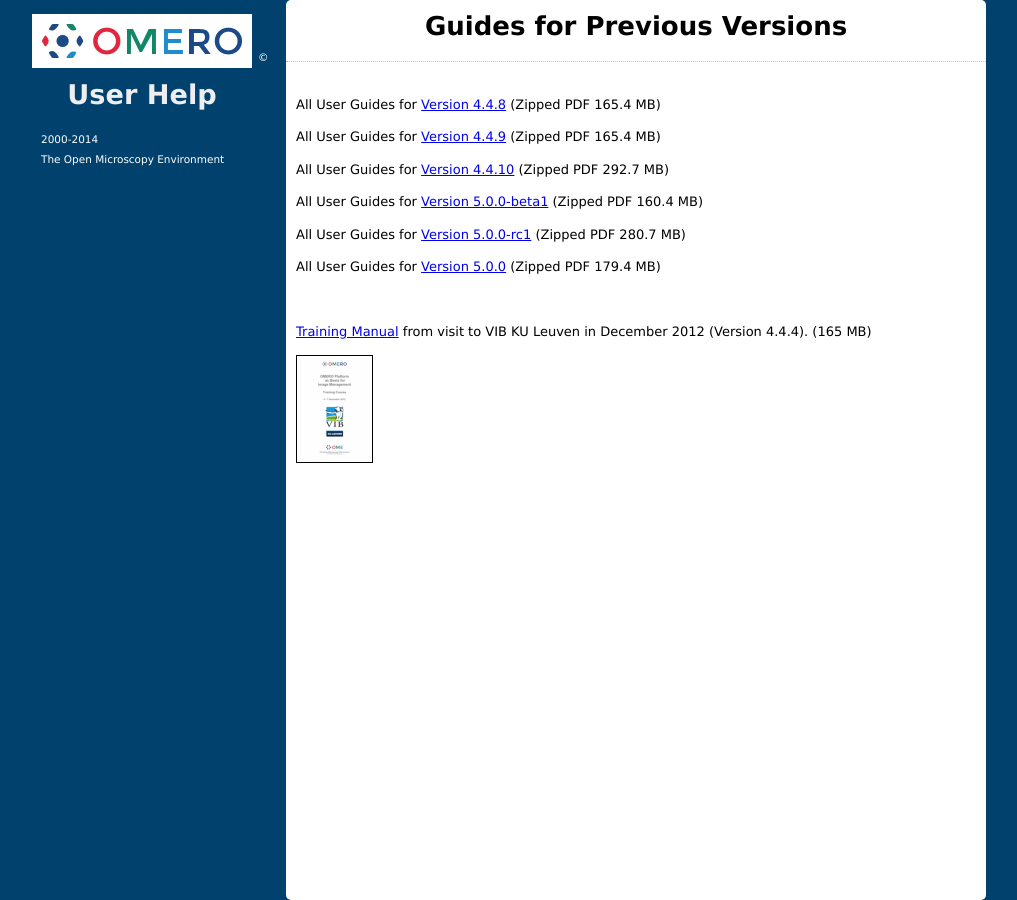
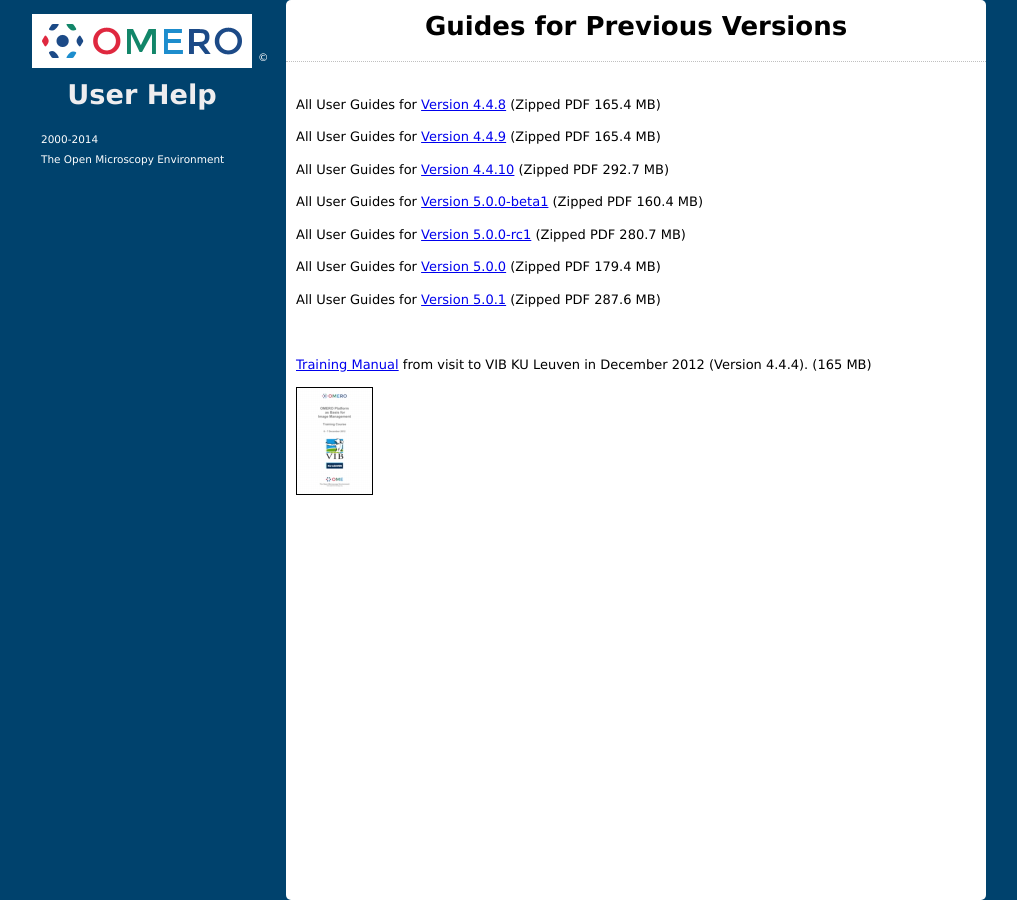
Before and after one commit to snoopycrimecop/ome-help, a Jekyll site: the page built from previous.html, in a window 1280 px wide. Shown: the whole page, without its empty margins (134-1151 px from the left). Built offline with Jekyll 4.4.1, drawn with Linux system fonts in a browser that asks for light colours; Markdown is read by kramdown in place of the engine named in the settings.

Commit message:
Updates for version 5.0.2 release

```diff
--- a/_layouts/default.html
+++ b/_layouts/default.html
@@ -25,7 +25,7 @@
       name: OMERO.insight
       open: no
       children:
-          - name: Importing Data v. 5.0.1
+          - name: Importing Data v. 5.0.2
             link: importing-data-5.html
           - name: Importing Data v. 4.4.11
             link: importing-data-4.html
--- a/getting-started-5.html
+++ b/getting-started-5.html
@@ -23,7 +23,7 @@
 <ol class="step">
 
 <li><p class="first">Download OMERO.insight client at:
-<a class="external-url" href="http://downloads.openmicroscopy.org/omero/5.0.0/" target="_blank">http://downloads.openmicroscopy.org/omero/5.0.0/</a></p>
+<a class="external-url" href="http://downloads.openmicroscopy.org/omero/5.0.0/" target="_blank">http://downloads.openmicroscopy.org/omero/5.0.2/</a></p>
 
 <div class="line-block">
 <div class="line"><br /></div> <!-- end #line -->
--- a/importing-data-5.html
+++ b/importing-data-5.html
@@ -1,6 +1,6 @@
 ---
 layout: default
-title: Importing Data with OMERO.insight v. 5.0.1
+title: Importing Data with OMERO.insight v. 5.0.2
 menu-id: l1-insight
 pdfs:
     - importing-data-5.pdf
--- a/previous.html
+++ b/previous.html
@@ -12,7 +12,8 @@
 <p>All User Guides for <a href="pdf/archives/OMERO_User_Guides_4_4_9.zip">Version 4.4.10</a> (Zipped PDF 292.7 MB)</p>
 <p>All User Guides for <a href="pdf/archives/OMERO_User_Guides_5_0_0_beta1.zip">Version 5.0.0-beta1</a> (Zipped PDF 160.4 MB)</p>
 <p>All User Guides for <a href="pdf/archives/OMERO_User_Guides_5_0_0_rc1.zip">Version 5.0.0-rc1</a> (Zipped PDF 280.7 MB)</p>
-<p>All User Guides for <a href="pdf/archives/OMERO_User_Guides_5_0_0_rc1.zip">Version 5.0.0</a> (Zipped PDF 179.4 MB)</p>
+<p>All User Guides for <a href="pdf/archives/OMERO_User_Guides_5_0_0.zip">Version 5.0.0</a> (Zipped PDF 179.4 MB)</p>
+<p>All User Guides for <a href="pdf/archives/OMERO_User_Guides_5_0_1.zip">Version 5.0.1</a> (Zipped PDF 287.6 MB)</p>
 
 
   <div class="line-block">
```
Also changed, not shown: other parts of getting-started-5.html (+1 -1 lines).
